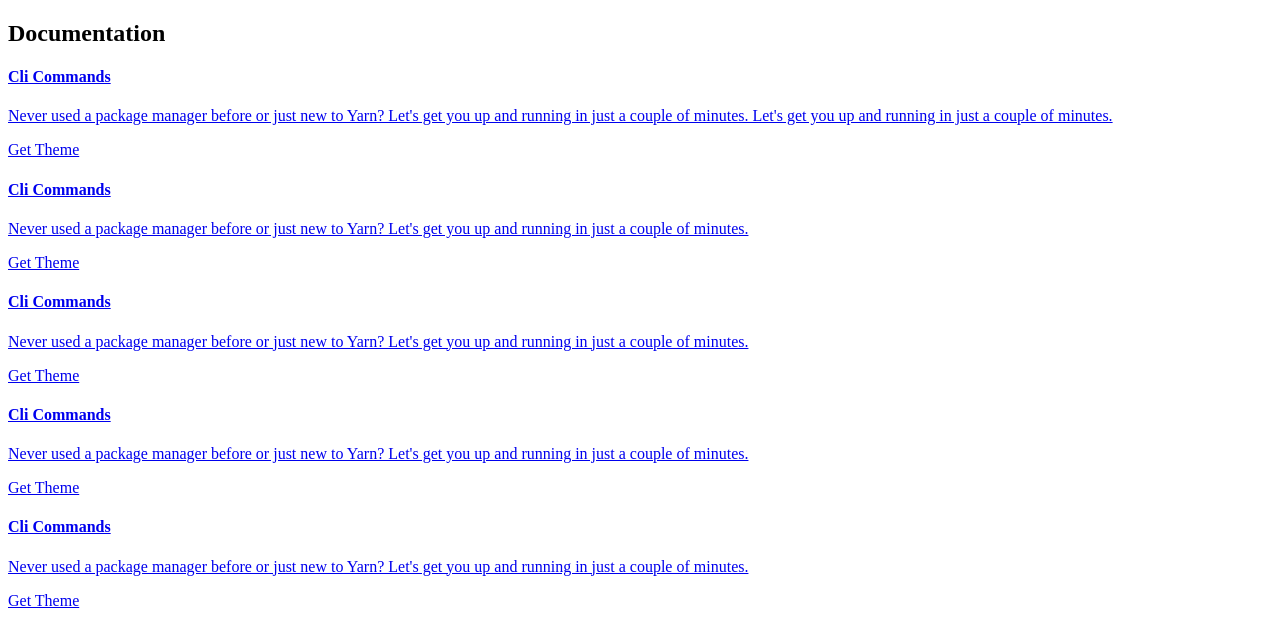
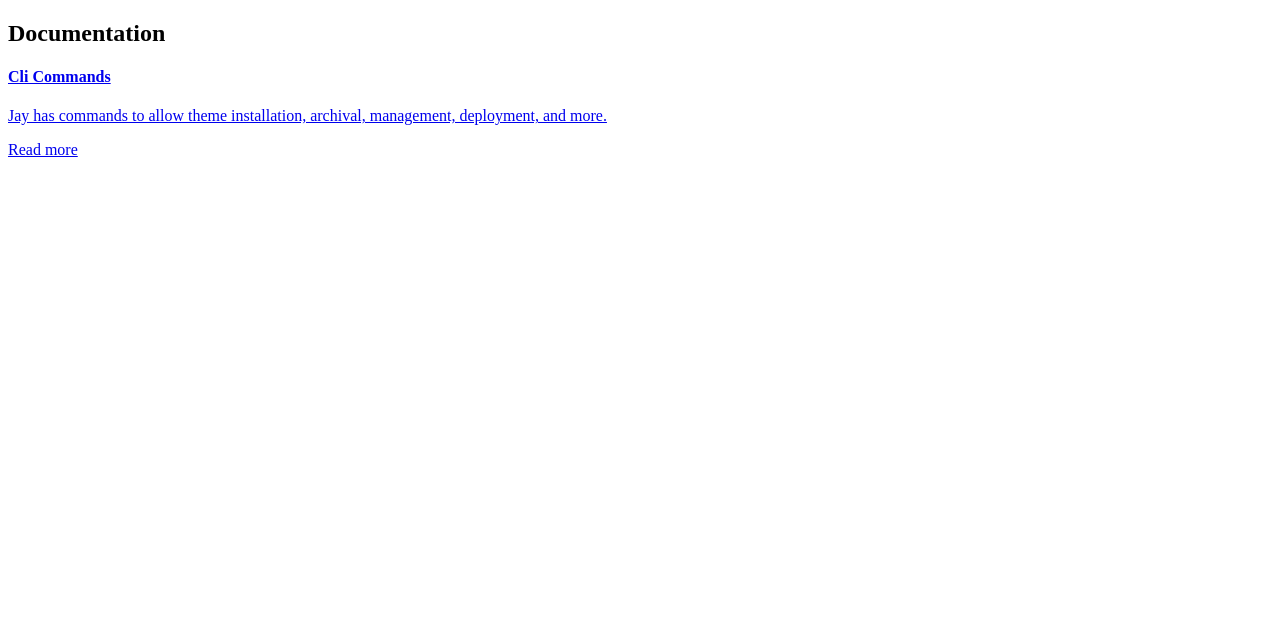
Before and after one commit to nodox/gatsby-manor-docs, a Gatsby site: page /docs in a window 1280 px wide. Built offline with nearby package versions, Linux system fonts and the light colour scheme; Gatsby itself is replaced by a stand-in of ours.

Commit message:
[Chore] add a single cli module for docs
The docs page now has a single module related to cli commands.

```diff
--- a/src/pages/docs.jsx
+++ b/src/pages/docs.jsx
@@ -1,13 +1,19 @@
 import React from 'react'
 import Link from 'gatsby-link'
 
-const Docs = () => {
+export default class Docs extends React.Component {
+  constructor() {
+    super();
+  }
+
+  render() {
     const data = {
       guides: [
         {
           title: 'Cli Commands',
-        path: '/docs/cli'
-
+          path: '/docs/cli/',
+          excerpt: 'Jay has commands to allow theme installation, \
+                    archival, management, deployment, and more.',
         },
       ],
     }
@@ -18,60 +24,19 @@ const Docs = () => {
           <h2 className="docs--banner--title">Documentation</h2>
         </div>
         <div className="container mr-auto docs--grid">
-        <Link className="docs--card" to={data.guides[0].path}>
+          {data.guides.map((obj, idx) => {
+            return (
+              <Link key={idx} className="docs--card" to={obj.path}>
                 <div className="docs--card--body">
-            <h4 className="docs--card--title">{data.guides[0].title}</h4>
-            <p>
-              Never used a package manager before or just new to Yarn?
-              Let's get you up and running in just a couple of minutes.
-              Let's get you up and running in just a couple of minutes.
-            </p>
-            <span className="card--action">Get Theme</span>
+                  <h4 className="docs--card--title">{obj.title}</h4>
+                  <p>{obj.excerpt}</p>
+                  <span className="card--action">Read more</span>
                 </div>
               </Link>
-        <Link className="docs--card" to={data.guides[0].path}>
-          <div className="docs--card--body">
-            <h4 className="docs--card--title">{data.guides[0].title}</h4>
-            <p>
-              Never used a package manager before or just new to Yarn?
-              Let's get you up and running in just a couple of minutes.
-            </p>
-            <span className="card--action">Get Theme</span>
-          </div>
-        </Link>
-        <Link className="docs--card" to={data.guides[0].path}>
-          <div className="docs--card--body">
-            <h4 className="docs--card--title">{data.guides[0].title}</h4>
-            <p>
-              Never used a package manager before or just new to Yarn?
-              Let's get you up and running in just a couple of minutes.
-            </p>
-            <span className="card--action">Get Theme</span>
-          </div>
-        </Link>
-        <Link className="docs--card" to={data.guides[0].path}>
-          <div className="docs--card--body">
-            <h4 className="docs--card--title">{data.guides[0].title}</h4>
-            <p>
-              Never used a package manager before or just new to Yarn?
-              Let's get you up and running in just a couple of minutes.
-            </p>
-            <span className="card--action">Get Theme</span>
-          </div>
-        </Link>
-        <Link className="docs--card" to={data.guides[0].path}>
-          <div className="docs--card--body">
-            <h4 className="docs--card--title">{data.guides[0].title}</h4>
-            <p>
-              Never used a package manager before or just new to Yarn?
-              Let's get you up and running in just a couple of minutes.
-            </p>
-            <span className="card--action">Get Theme</span>
-          </div>
-        </Link>
+            );
+          })}
         </div>
       </div>
-  )
+    );
   }
-
-export default Docs
+}
--- a/src/pages/index.js
+++ b/src/pages/index.js
@@ -13,7 +13,7 @@ const IndexPage = () => {
         partTwo: 'Find a theme. Let Jay do the rest.',
         callToAction: {
           text: 'View Gallery',
-          path: '/gallery',
+          path: '/themes',
         },
       },
     },
@@ -104,7 +104,7 @@ const IndexPage = () => {
 
       <div className="home--banner">
         <h4 className="home--banner--lead">Deploy your first theme today!</h4>
-        <Link to='/gallery' className="home--banner--action -primary">View gallery</Link>
+        <Link to='/themes' className="home--banner--action -primary">View gallery</Link>
       </div>
     </div>
   );
--- a/src/styles/docs.scss
+++ b/src/styles/docs.scss
@@ -11,6 +11,7 @@
   font-size: 3.5rem;
   font-weight: 300;
 }
+
 .docs--grid {
   display: flex;
   flex-flow: row wrap;
```
Also changed, not shown: content/docs/cli/introduction.md (added, +16 -0 lines). Lines whose indentation alone changed are shown as unchanged.
